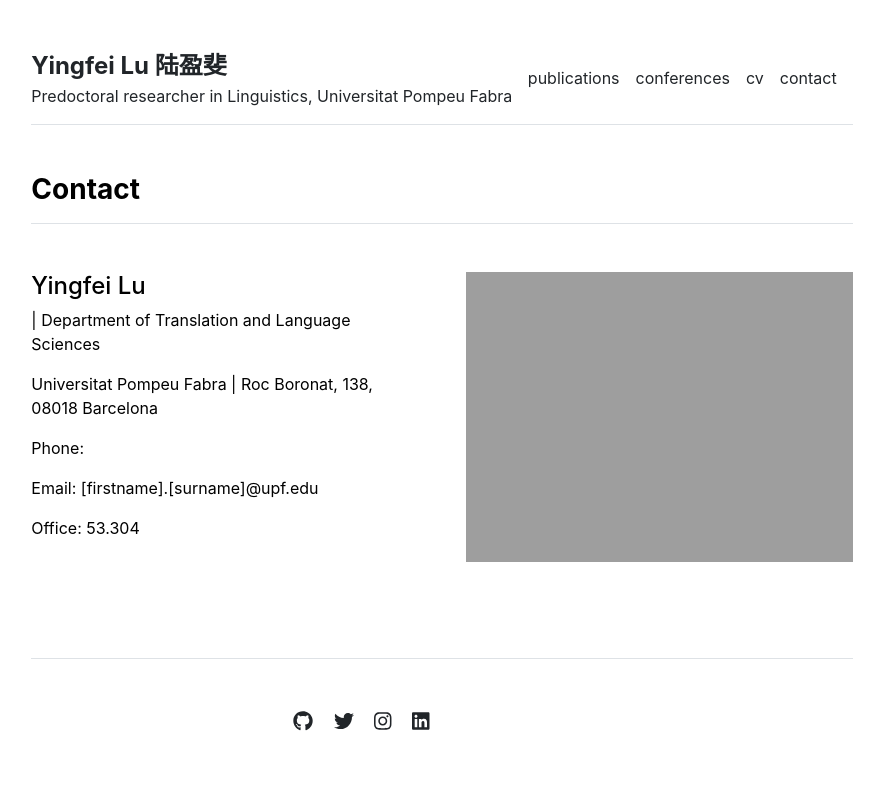
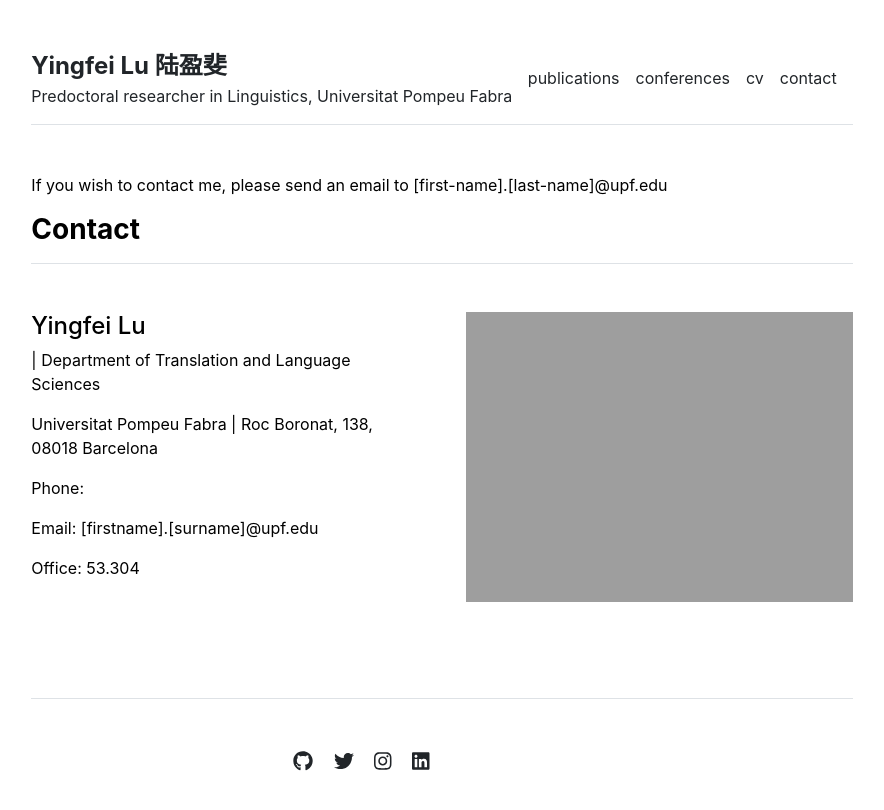
Before and after one commit to YingfeiLu/yingfeilu.github.io, a Jekyll site: the page built from contact.md, in a window 1280 px wide. Shown: the top 810 px of the page, without its empty margins (198-1082 px from the left). Built offline with Jekyll 4.4.1, drawn with Linux system fonts in a browser that asks for light colours.

Commit message:
Update contact.md

```diff
--- a/contact.md
+++ b/contact.md
@@ -2,3 +2,4 @@
 layout: contact
 title: "Contact"
 ---
+If you wish to contact me, please send an email to [first-name].[last-name]@upf.edu
```
